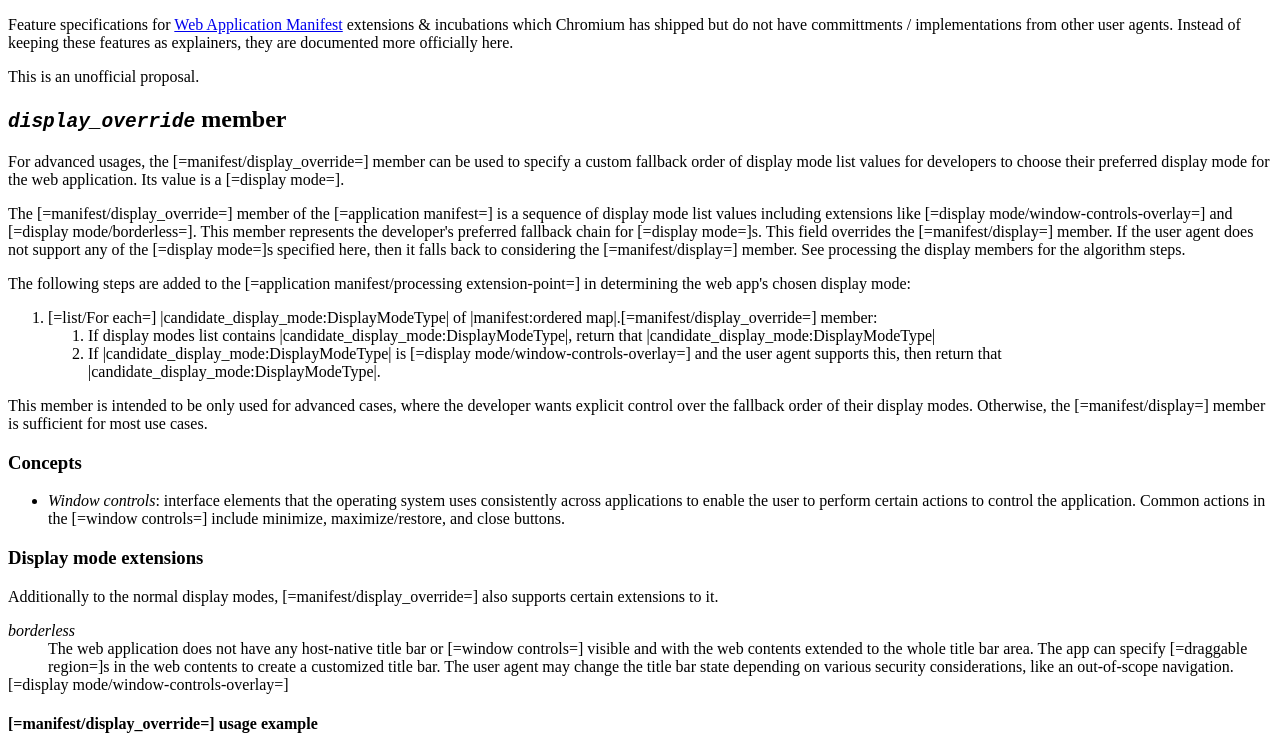
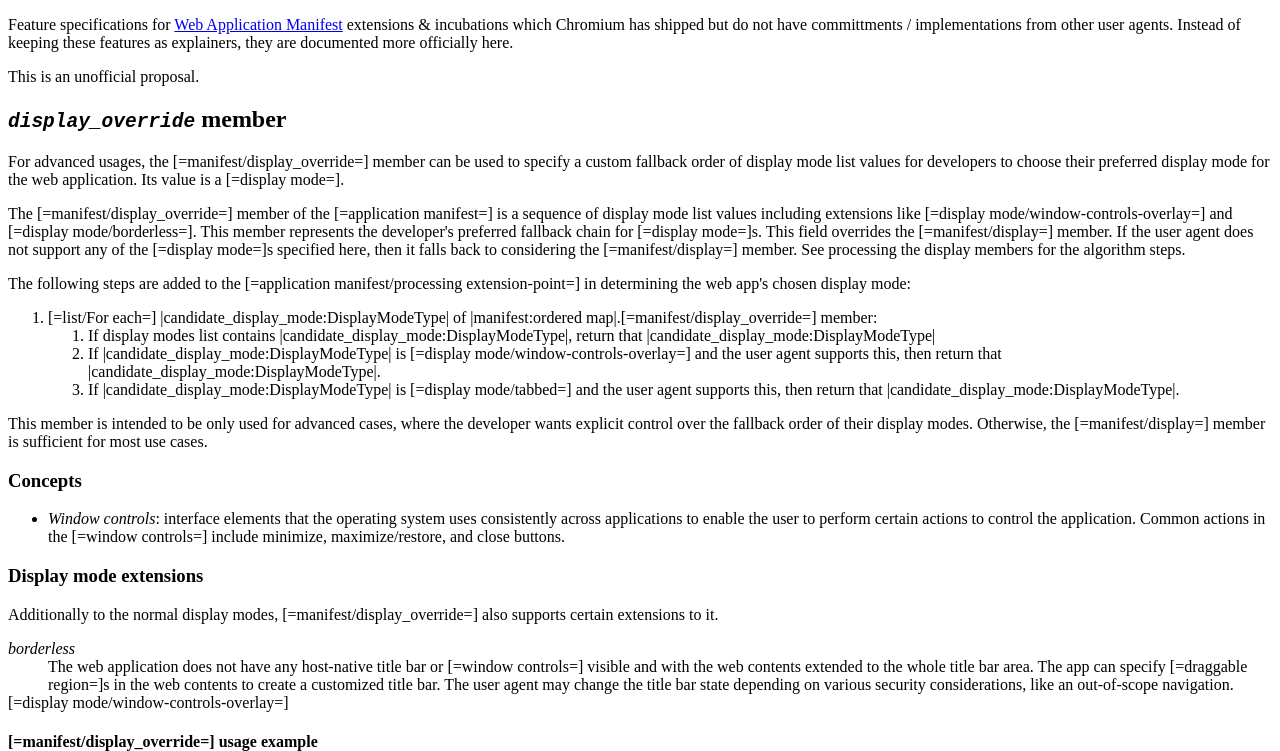
Before and after one commit to WICG/manifest-incubations, a plain HTML site: page index.html in a window 1280 px wide. Shown: the top 751 px of the page. Drawn offline with Linux system fonts and the light colour scheme.

Commit message:
Added tabbed to candidate display mode list.

```diff
--- a/index.html
+++ b/index.html
@@ -91,6 +91,10 @@
             <li>If |candidate_display_mode:DisplayModeType| is [=display
             mode/window-controls-overlay=] and the user agent supports this,
             then return that |candidate_display_mode:DisplayModeType|.
+            </li>
+            <li>If |candidate_display_mode:DisplayModeType| is [=display
+            mode/tabbed=] and the user agent supports this, then return that
+            |candidate_display_mode:DisplayModeType|.
             </li>
           </ol>
         </li>
```
